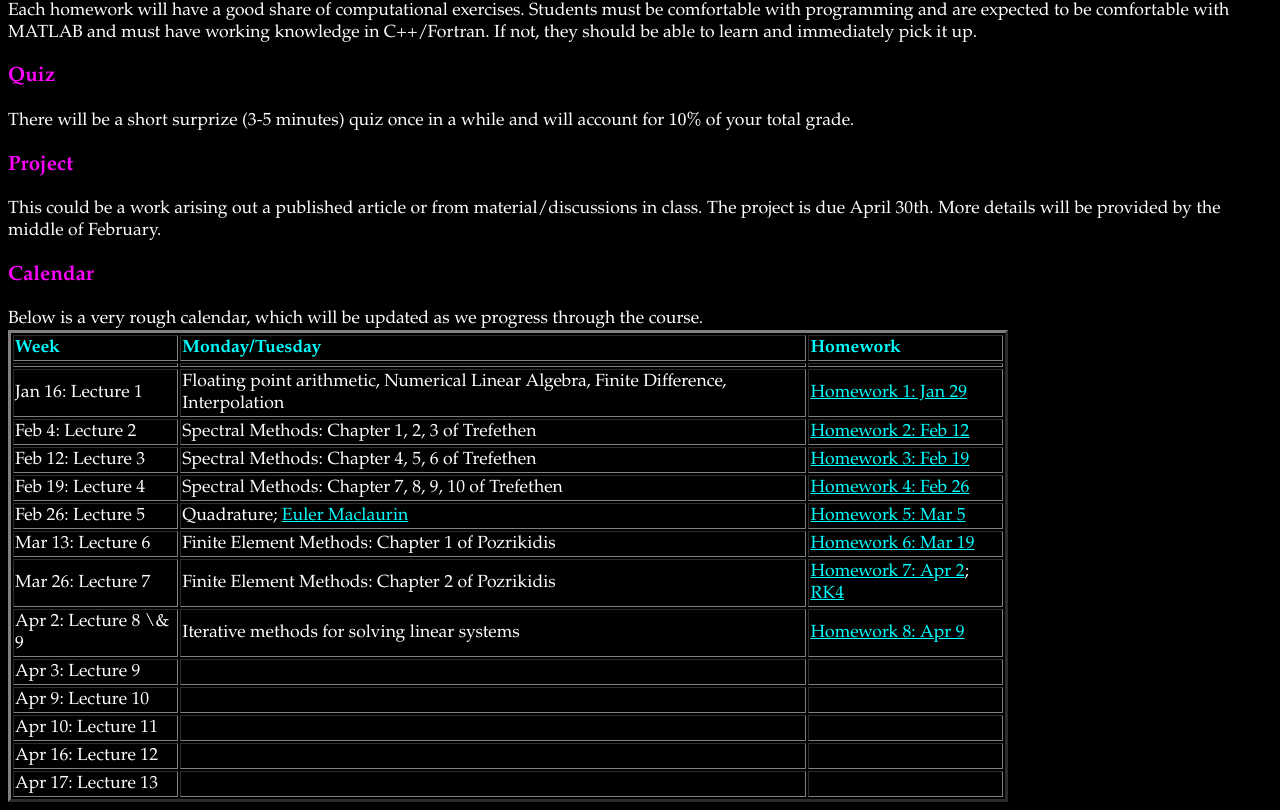
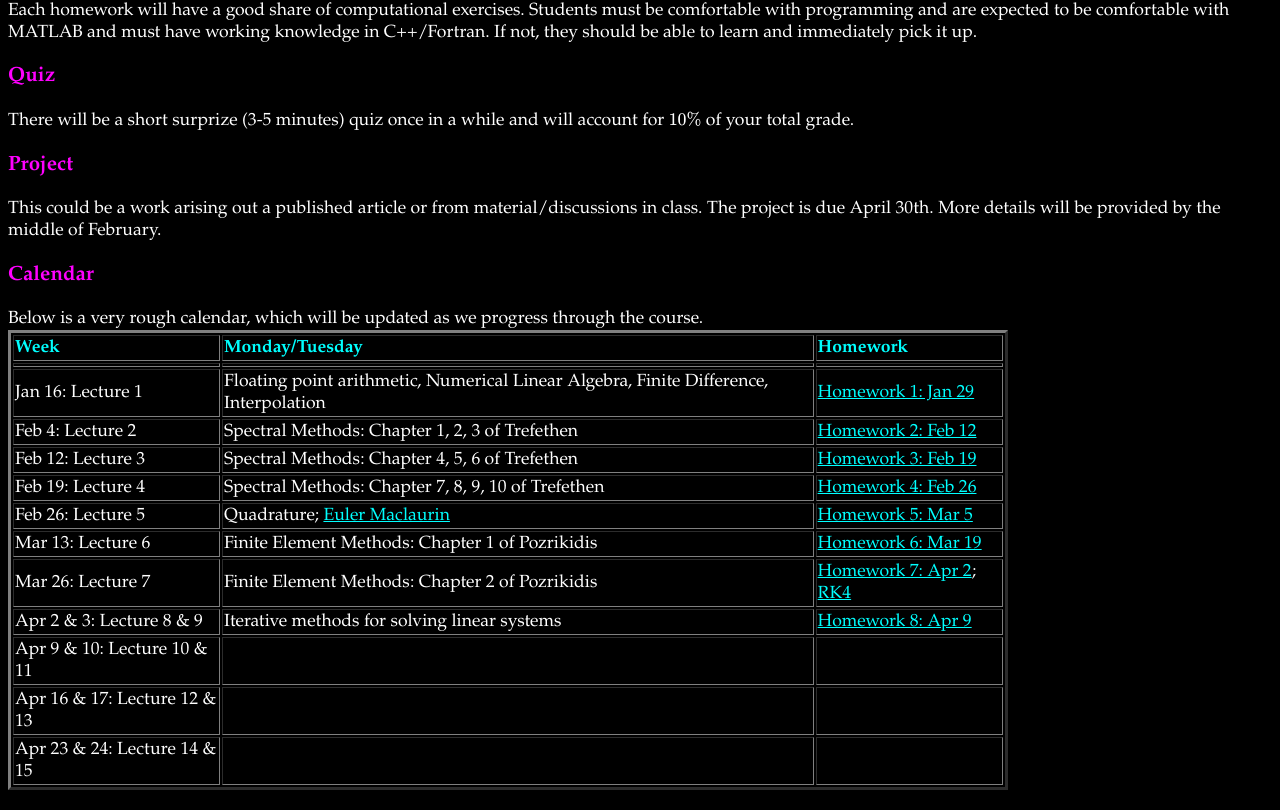
Before and after one commit to sivaramambikasaran/2018_CMS, a plain HTML site: page index.html in a window 1280 px wide. Shown: the part 1343-2153 px from the top of the page. Drawn offline with nearby package versions, Linux system fonts and the light colour scheme; some packages are replaced by stand-ins of ours.

Commit message:
Update index.html

```diff
--- a/index.html
+++ b/index.html
@@ -138,32 +138,22 @@ Below is a very rough calendar, which will be updated as we progress through the
 	<td><a href="https://drive.google.com/file/d/1Hr86O5dxByTu2u6WuJb6dZ9FbxieO7Lg/view?usp=sharing">Homework 7: Apr 2</a>; <a href="https://drive.google.com/file/d/1YSuWKGZirr_0mEsoMCSdlrmCib1Hg_va/view?usp=sharing">RK4</a></td>
 </tr>
 <tr>
-	<td>Apr 2: Lecture 8 \& 9</td>
+	<td>Apr 2 & 3: Lecture 8 & 9</td>
 	<td>Iterative methods for solving linear systems</td>
 	<td><a href="https://drive.google.com/file/d/19_6D2DaV9ble7PgrTMsYsAyFevBxGwo1/view?usp=sharing">Homework 8: Apr 9</a></td>
 </tr>
 <tr>
-	<td>Apr 3: Lecture 9</td>
+	<td>Apr 9 & 10: Lecture 10 & 11</td>
 	<td></td>
 	<td></td>
 </tr>
 <tr>
-	<td>Apr 9: Lecture 10</td>
+	<td>Apr 16 & 17: Lecture 12 & 13</td>
 	<td></td>
 	<td></td>
 </tr>
 <tr>
-	<td>Apr 10: Lecture 11</td>
-	<td></td>
-	<td></td>
-</tr>
-<tr>
-	<td>Apr 16: Lecture 12</td>
-	<td></td>
-	<td></td>
-</tr>
-<tr>
-	<td>Apr 17: Lecture 13</td>
+	<td>Apr 23 & 24: Lecture 14 & 15</td>
 	<td></td>
 	<td></td>
 </tr>
```
